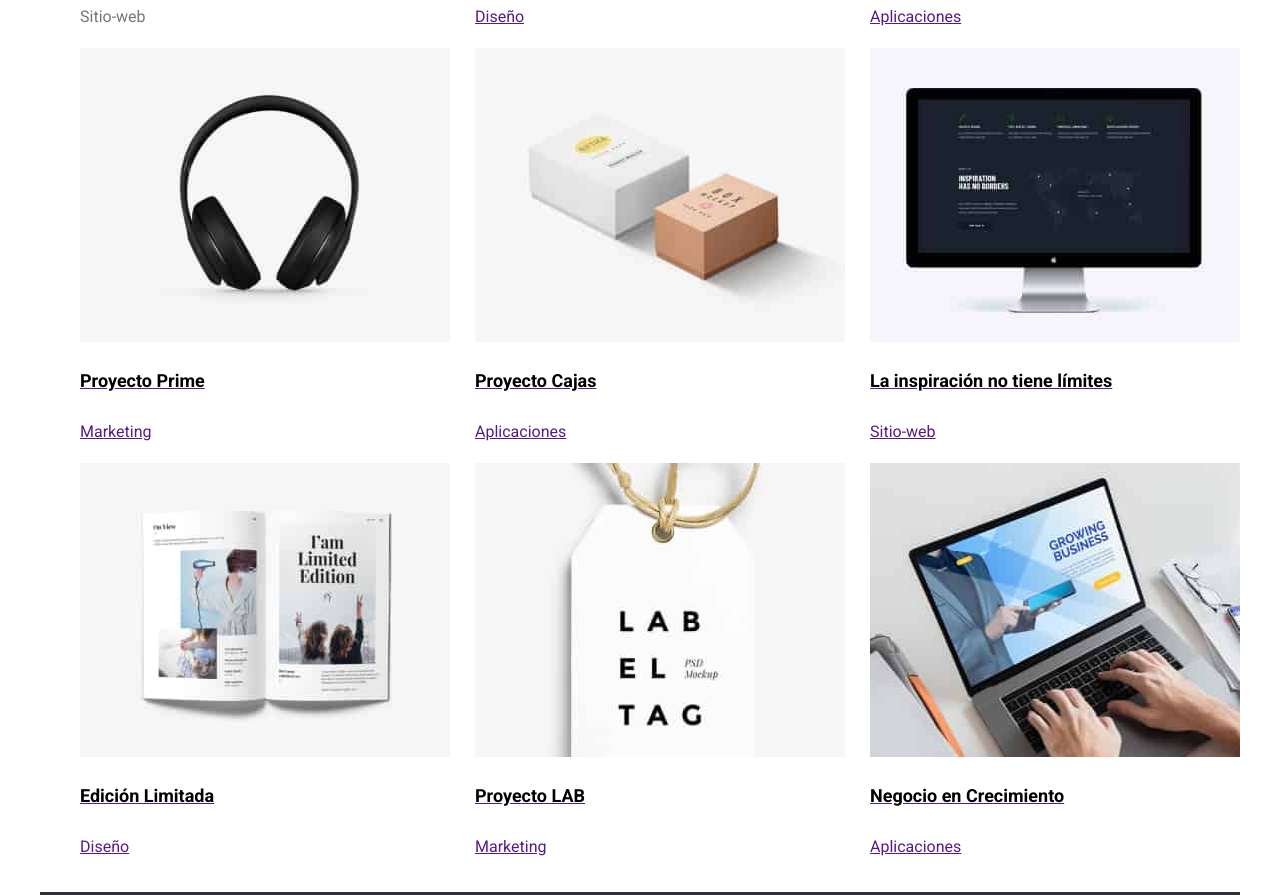
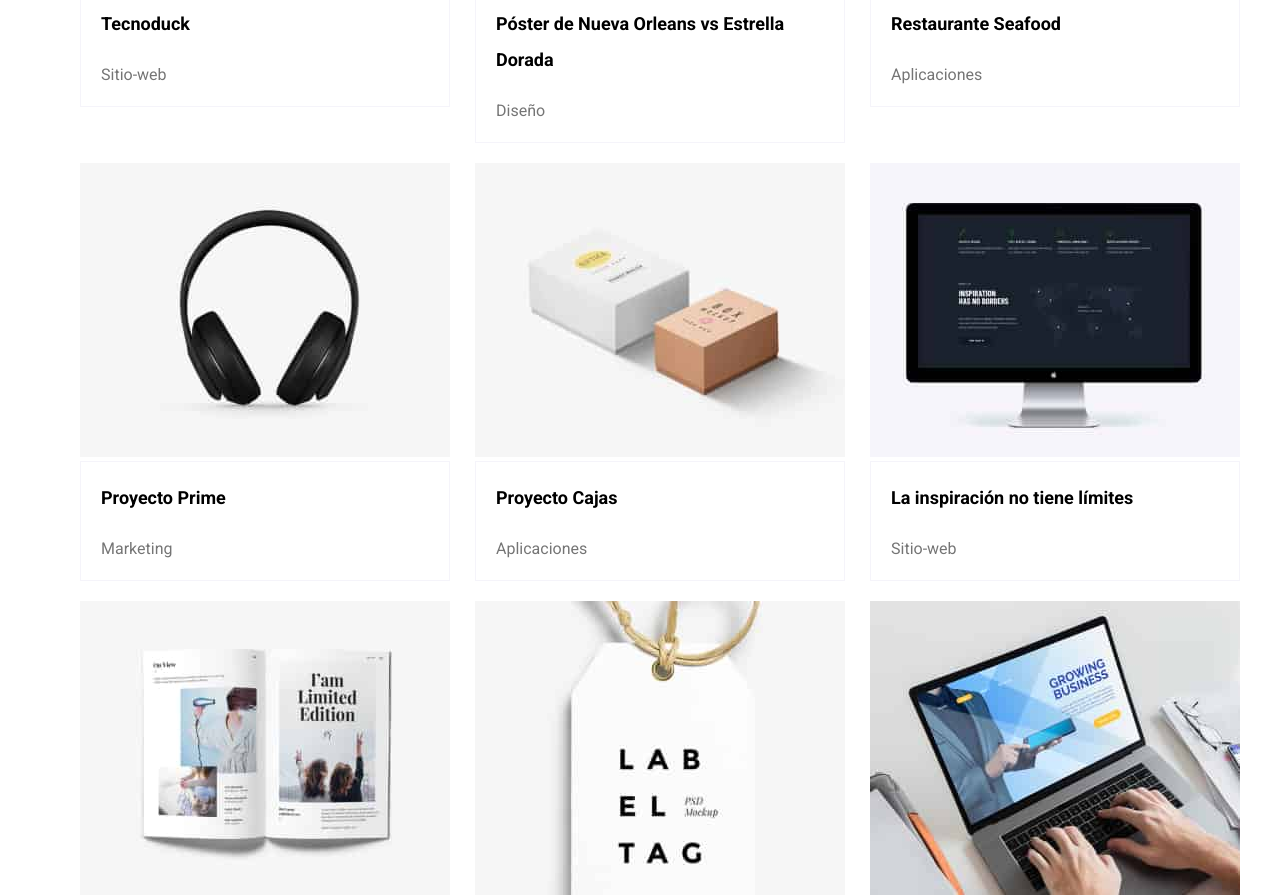
Before and after one commit to FredyBarajas/-FredyBarajas-goit-markup-hw-03, a plain HTML site: page portfolio.html in a window 1280 px wide. Shown: the part 547-1442 px from the top of the page. Drawn offline with nearby package versions, Linux system fonts and the light colour scheme.

Commit message:
detalles finales

```diff
--- a/css/styles.css
+++ b/css/styles.css
@@ -4,6 +4,7 @@
   --secundary-color: white;
   --tertiary-color: #f5f4fa;
   --go-service: #188ce8;
+  --principal-text-color: #757575;
 }
 
 *,
@@ -20,7 +21,7 @@
 
 body {
   font-family: roboto, sans-serif;
-  color: #757575;
+  color: var(--principal-text-color);
   font-size: 14px;
 }
 
@@ -39,6 +40,7 @@ body {
 }
 
 .header {
+  border-bottom: var(--tertiary-color) solid 1px;
   padding: 24px 0 25px 0;
   -ms-flex-align: center;
 }
@@ -198,17 +200,19 @@ body {
   background-color: var(--color-selected);
 }
 
-.subtitles-proyects {
+.subtitles-proyect {
   color: black;
   font-size: 18px;
   line-height: 2em;
   font-weight: 700;
+  text-decoration: none;
 }
 
 .type-proyect {
   font-size: 16px;
   line-height: 1.875;
   font-weight: 400;
+  color: var(--principal-text-color);
 }
 
 .box-products {
@@ -250,4 +254,23 @@ body {
 .galery {
   flex-wrap: wrap;
   justify-content: space-between;
+  margin-bottom: 118px;
 }
+
+.link-cards {
+  font-weight: 500;
+  text-decoration: none;
+  line-height: 1.17em;
+  color: black;
+}
+
+.description-card {
+  padding: 0 20px;
+  border: var(--tertiary-color) solid 1px;
+  margin: 0 0 20px 0;
+  font-size: 0;
+  width: 370px;
+}
+.section-portfolio {
+  margin-top: 70px;
+}
--- a/portfolio.html
+++ b/portfolio.html
@@ -5,7 +5,7 @@
     <meta http-equiv="X-UA-Compatible" content="IE=edge" />
     <meta name="viewport" content="width=device-width, initial-scale=1.0" />
     <title>Portafolio</title>
-        <link rel="stylesheet" href="node_modules/modern-normalize/modern-normalize.css">
+    <link rel="stylesheet" href="node_modules/modern-normalize/modern-normalize.css">
     <link rel="stylesheet" href="./css/styles.css" />
     <link rel="preconnect" href="https://fonts.googleapis.com" />
     <link rel="preconnect" href="https://fonts.gstatic.com" crossorigin />
@@ -16,7 +16,7 @@
       rel="stylesheet"
     />
   </head>
-  <body class="container">
+  <body>
     <header class="horizontal-ul header container">
       <a href="" class="webstudio">Web<span class="studio-header">Studio</span></a>
       <nav  class="nav">
@@ -41,7 +41,7 @@
       </ul>
     </header>
     <main>
-      <section class="container">
+      <section class="container section-portfolio">
         <ul class="list-style horizontal-ul filter">
           <li><button type="button" class="buttons-portfolio">Todo</button></li>
           <li><button type="button" class="buttons-portfolio">Sitios-web</button></li>
@@ -51,72 +51,92 @@
         </ul>
         <ul class="list-style horizontal-ul galery">
           <li>
+             <a href="" class="link-cards">
             <img
               src="./images/tecnoduck.jpg"
               alt="Pagina Web de ejemplo"
               width="370"
             />
-            <h3 class="subtitles-proyects">Tecnoduck</h3>
+            <div class="description-card">
+            <h3 class="subtitles-proyect">Tecnoduck</h3>
             <p class="type-proyect">Sitio-web</p>
-          </li>
-          <li>
-            <a href="">
-            <img src="./images/poster.jpg" alt="Poster del juego" width="370" />
-            <h3 class="subtitles-proyects">Póster de Nueva Orleans vs Estrella Dorada</h3>
-            <p class="type-proyect">Diseño</p>
+            </div>
             </a>
           </li>
           <li>
-            <a href="">
-            <img src="./images/seafood.jpg" alt="logo de seafood" width="370" />
-            <h3 class="subtitles-proyects">Restaurante Seafood</h3>
-            <p class="type-proyect">Aplicaciones</p>
+            <a href="" class="link-cards">
+            <img src="./images/poster.jpg" alt="Poster del juego" width="370" />
+            <div class="description-card">
+            <h3 class="subtitles-proyect">Póster de Nueva Orleans vs Estrella Dorada</h3>
+            <p class="type-proyect">Diseño</p>
+            </div>
             </a>
           </li>
           <li>
-            <a href="">
-            <img src="./images/season.jpg" alt="Audifonos" width="370" />
-            <h3 class="subtitles-proyects">Proyecto Prime</h3>
-            <p class="type-proyect">Marketing</p>
+            <a href="" class="link-cards">
+            <img src="./images/seafood.jpg" alt="logo de seafood" width="370" />
+            <div class="description-card">
+            <h3 class="subtitles-proyect">Restaurante Seafood</h3>
+            <p class="type-proyect">Aplicaciones</p>
+            </div>
             </a>
           </li>
           <li>
-            <a href="">
-            <img src="./images/box.jpg" alt="cajas" width="370" />
-            <h3 class="subtitles-proyects">Proyecto Cajas</h3>
-            <p class="type-proyect">Aplicaciones</p>
+            <a href="" class="link-cards">
+            <img src="./images/season.jpg" alt="Audifonos" width="370" />
+            <div class="description-card">
+            <h3 class="subtitles-proyect">Proyecto Prime</h3>
+            <p class="type-proyect">Marketing</p>
+            </div>
             </a>
           </li>
           <li>
-            <a href="">
-            <img
+            <a href="" class="link-cards">
+            <img src="./images/box.jpg" alt="cajas" width="370" />
+            <div class="description-card">
+            <h3 class="subtitles-proyect">Proyecto Cajas</h3>
+            <p class="type-proyect">Aplicaciones</p>
+            </div>
+            </a>
+          </li>
+          <li>
+            <a href="" class="link-cards">
+            <img class="img"
               src="./images/inspiration.jpg"
               alt="fondo de pantalla"
               width="370"
             />
-            <h3 class="subtitles-proyects">La inspiración no tiene límites</h3>
+            <div class="description-card">
+            <h3 class="subtitles-proyect">La inspiración no tiene límites</h3>
             <p class="type-proyect">Sitio-web</p>
+            </div>
             </a>
           </li>
           <li>
-            <a href="">
+            <a href="" class="link-cards">
             <img src="./images/edition.jpg" alt="Revista" width="370" />
-            <h3 class="subtitles-proyects">Edición Limitada</h3>
+            <div class="description-card">
+            <h3 class="subtitles-proyect">Edición Limitada</h3>
             <p class="type-proyect">Diseño</p>
+            </div>
             </a>
           </li>
           <li>
-            <a href="">
+            <a href="" class="link-cards">
             <img src="./images/proyect.jpg" alt="Etiqueta" width="370" />
-            <h3 class="subtitles-proyects">Proyecto LAB</h3>
+            <div class="description-card">
+            <h3 class="subtitles-proyect">Proyecto LAB</h3>
             <p class="type-proyect">Marketing</p>
+            </div>
             </a>
           </li>
           <li>
-            <a href="">
+            <a href="" class="link-cards">
             <img src="./images/growing.jpg" alt="Presentación" width="370" />
-            <h3 class="subtitles-proyects">Negocio en Crecimiento</h3>
+            <div class="description-card">
+            <h3 class="subtitles-proyect">Negocio en Crecimiento</h3>
             <p class="type-proyect">Aplicaciones</p>
+            </div>
             </a>
           </li>
         </ul class="list-style">
```
